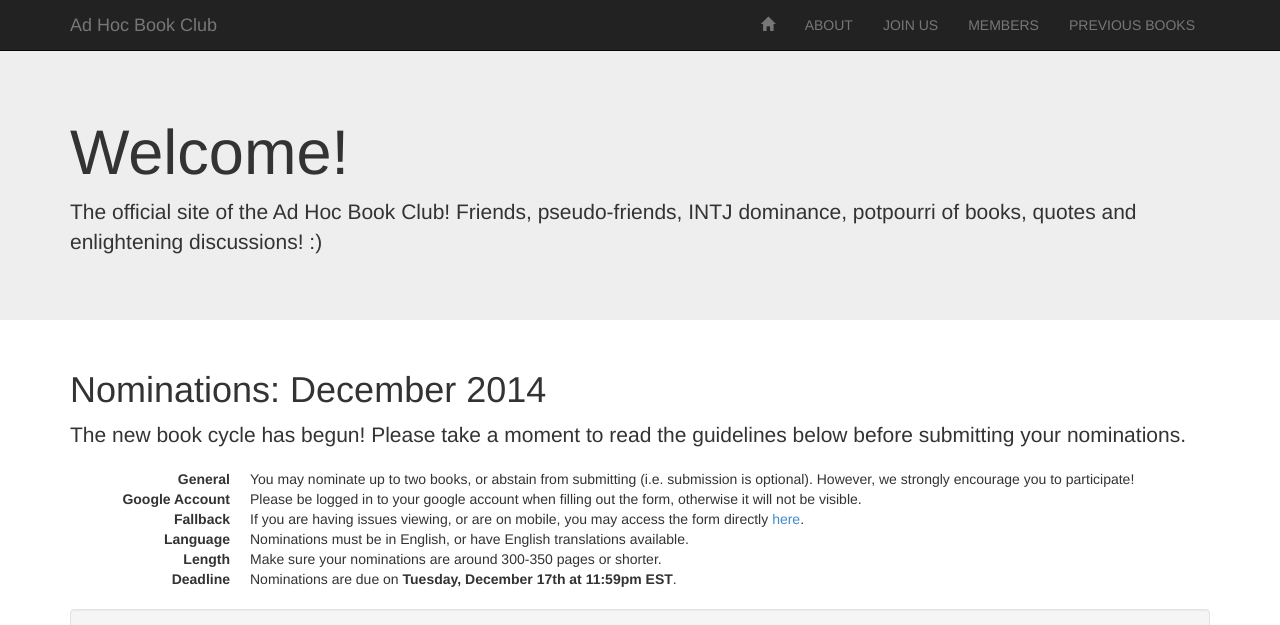
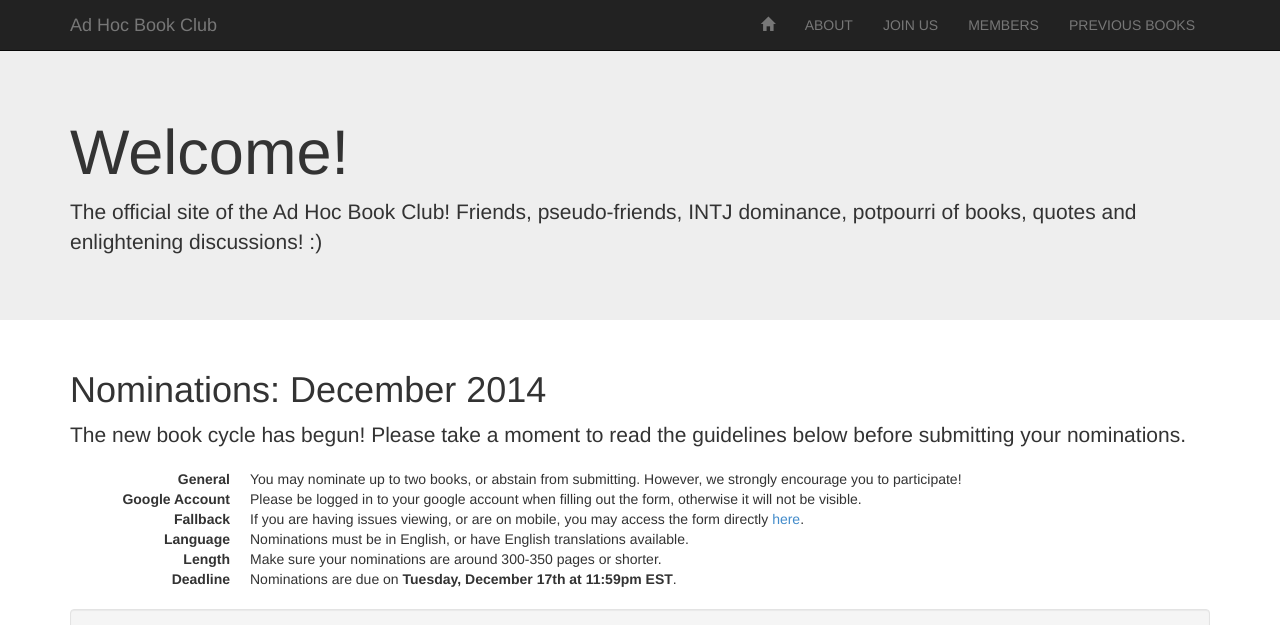
Before and after one commit to adhocbookclub/adhocbookclub.github.io, a Jekyll site: the page built from index.html, in a window 1280 px wide and 900 px high, cut to the strip 0-625 px from the top of the window. Built offline with Jekyll 4.4.1, drawn with Linux system fonts in a browser that asks for light colours; nearby versions of some CDN libraries; Markdown is read by kramdown in place of the engine named in the settings.

Commit message:
updated guidelines

```diff
--- a/index.html
+++ b/index.html
@@ -44,7 +44,7 @@ title: Home
   <p class="lead">The new book cycle has begun! Please take a moment to read the guidelines below before submitting your nominations.</p>
   <dl class="dl-horizontal">
     <dt>General</dt>
-    <dd>You may nominate up to two books, or abstain from submitting (i.e. submission is optional). However, we strongly encourage you to participate!</dd>
+    <dd>You may nominate up to two books, or abstain from submitting. However, we strongly encourage you to participate!</dd>
 
     <dt>Google Account</dt>
     <dd>Please be logged in to your google account when filling out the form, otherwise it will not be visible.</dd>
```
